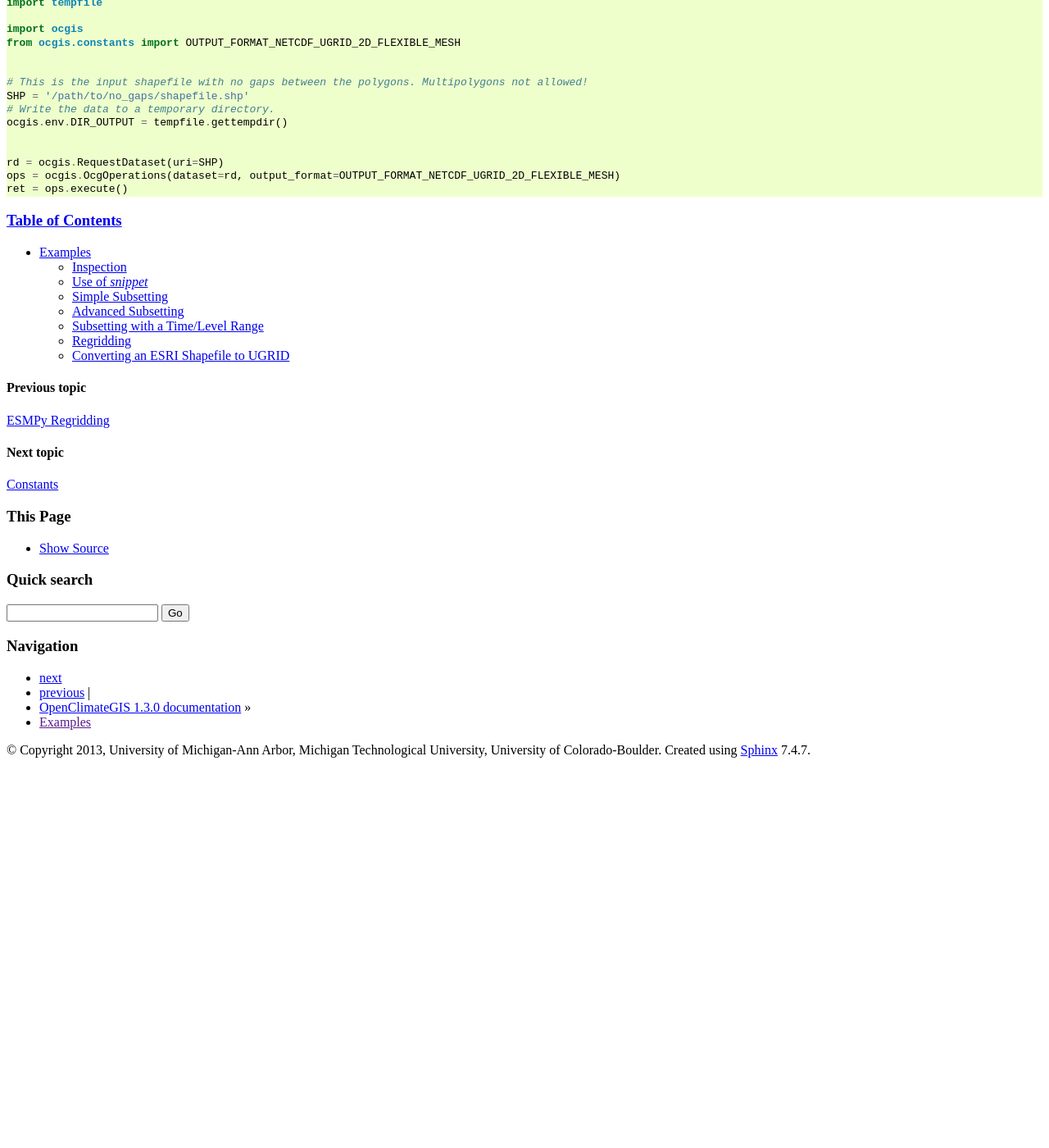
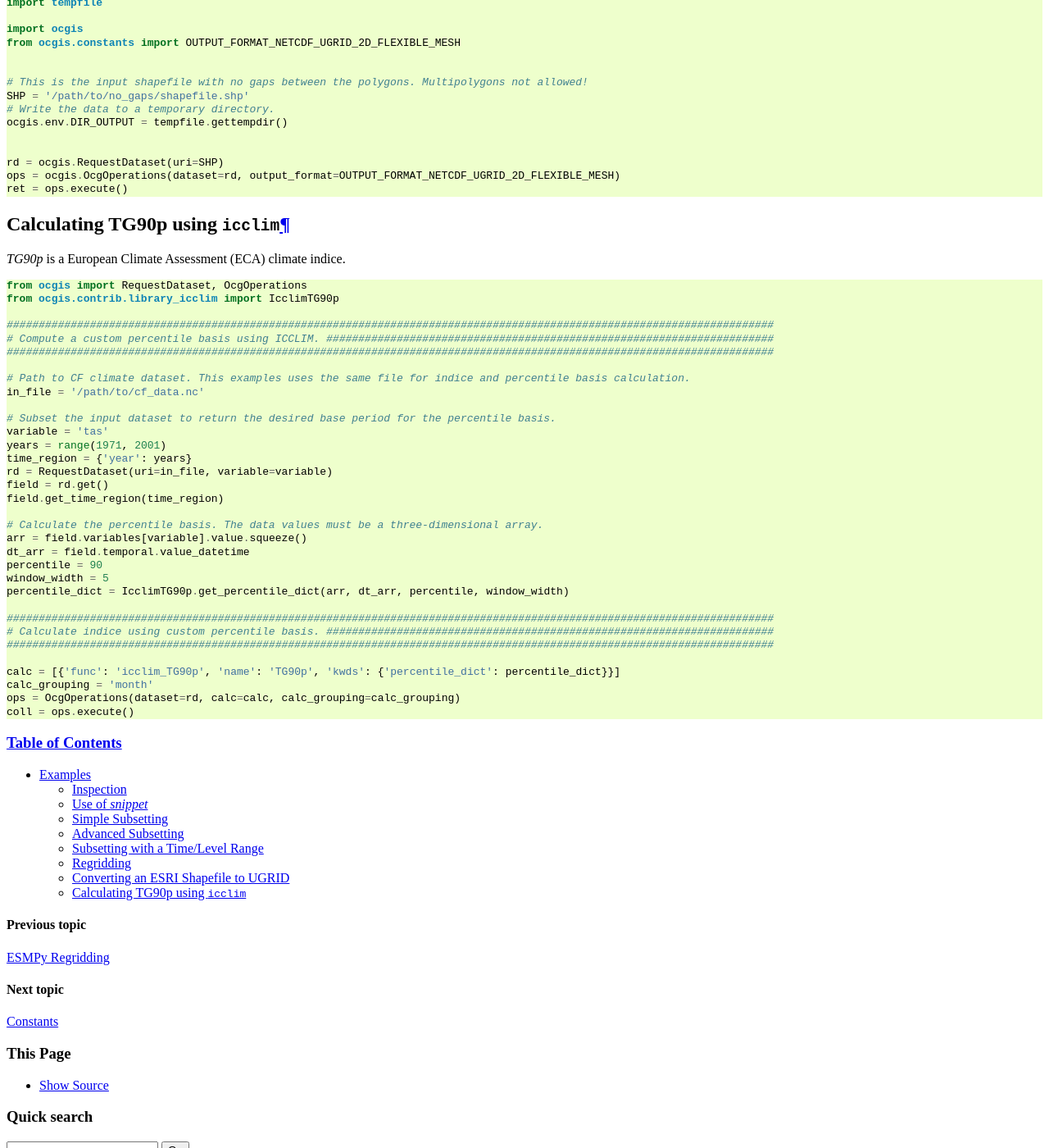
Before and after one commit to NCPP/ocgis, a Sphinx documentation site: the page built from doc/examples.rst, in a window 1280 px wide and 1400 px high, scrolled down 5223 px. Shown: the whole window at 82% size. Built offline with Sphinx 7.4.7, drawn with Linux system fonts in a browser that asks for light colours; formulas are drawn with MathJax 3; before the commit the page ends 6155 px from its top, so only the background shows below that.

Commit message:
DOC: Added ICCLIM TG90p example #414

```diff
--- a/doc/computation.rst
+++ b/doc/computation.rst
@@ -252,8 +252,8 @@ For example, to calculate the *TG* indice (mean of daily mean temperature), sele
 
 Any optional calculation parameters may be passed in using the ``'kwds'`` key:
 
->>> calc = [{..., 'kwds': {'percentile_dict': dict}}]
+>>> calc = [{..., 'kwds': {'percentile_dict': <Percentile Dictionary>}}]
 
-Custom user indices are not implemented in OCGIS. OCGIS may be used to pre-process an ICCLIM input file prior to a custom calculation. Please contact user support if your application could benefit from custom ICCLIM user indices in OCGIS.
+Custom user indices are not implemented in OpenClimateGIS. OpenClimateGIS may be used to pre-process an ICCLIM input file prior to a custom calculation. Please contact user support if your application could benefit from custom ICCLIM user indices in OpenClimateGIS.
 
 .. _NumPy masked array functions: http://docs.scipy.org/doc/numpy/reference/maskedarray.html
--- a/doc/examples.rst
+++ b/doc/examples.rst
@@ -163,3 +163,10 @@ Converting an ESRI Shapefile to UGRID
 -------------------------------------
 
 .. literalinclude:: sphinx_examples/to_ugrid_2d_flexible_mesh.py
+
+Calculating TG90p using ``icclim``
+----------------------------------
+
+*TG90p* is a European Climate Assessment (ECA) climate indice.
+
+.. literalinclude:: sphinx_examples/tg90p_with_icclim.py
--- /dev/null
+++ b/doc/sphinx_examples/tg90p_with_icclim.py
@@ -0,0 +1,33 @@
+from ocgis import RequestDataset, OcgOperations
+from ocgis.contrib.library_icclim import IcclimTG90p
+
+########################################################################################################################
+# Compute a custom percentile basis using ICCLIM. ######################################################################
+########################################################################################################################
+
+# Path to CF climate dataset. This examples uses the same file for indice and percentile basis calculation.
+in_file = '/path/to/cf_data.nc'
+
+# Subset the input dataset to return the desired base period for the percentile basis.
+variable = 'tas'
+years = range(1971, 2001)
+time_region = {'year': years}
+rd = RequestDataset(uri=in_file, variable=variable)
+field = rd.get()
+field.get_time_region(time_region)
+
+# Calculate the percentile basis. The data values must be a three-dimensional array.
+arr = field.variables[variable].value.squeeze()
+dt_arr = field.temporal.value_datetime
+percentile = 90
+window_width = 5
+percentile_dict = IcclimTG90p.get_percentile_dict(arr, dt_arr, percentile, window_width)
+
+########################################################################################################################
+# Calculate indice using custom percentile basis. ######################################################################
+########################################################################################################################
+
+calc = [{'func': 'icclim_TG90p', 'name': 'TG90p', 'kwds': {'percentile_dict': percentile_dict}}]
+calc_grouping = 'month'
+ops = OcgOperations(dataset=rd, calc=calc, calc_grouping=calc_grouping)
+coll = ops.execute()
```
Also changed, not shown: 1 other file.
